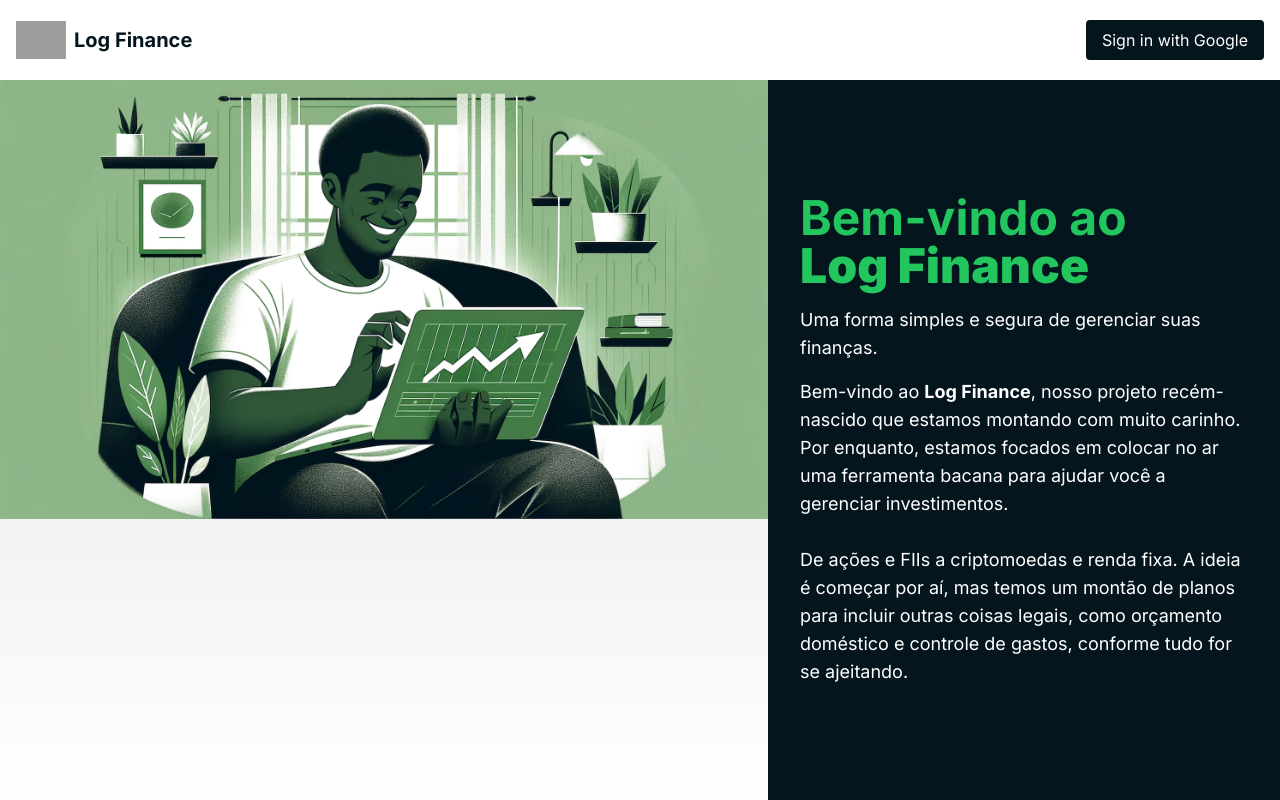
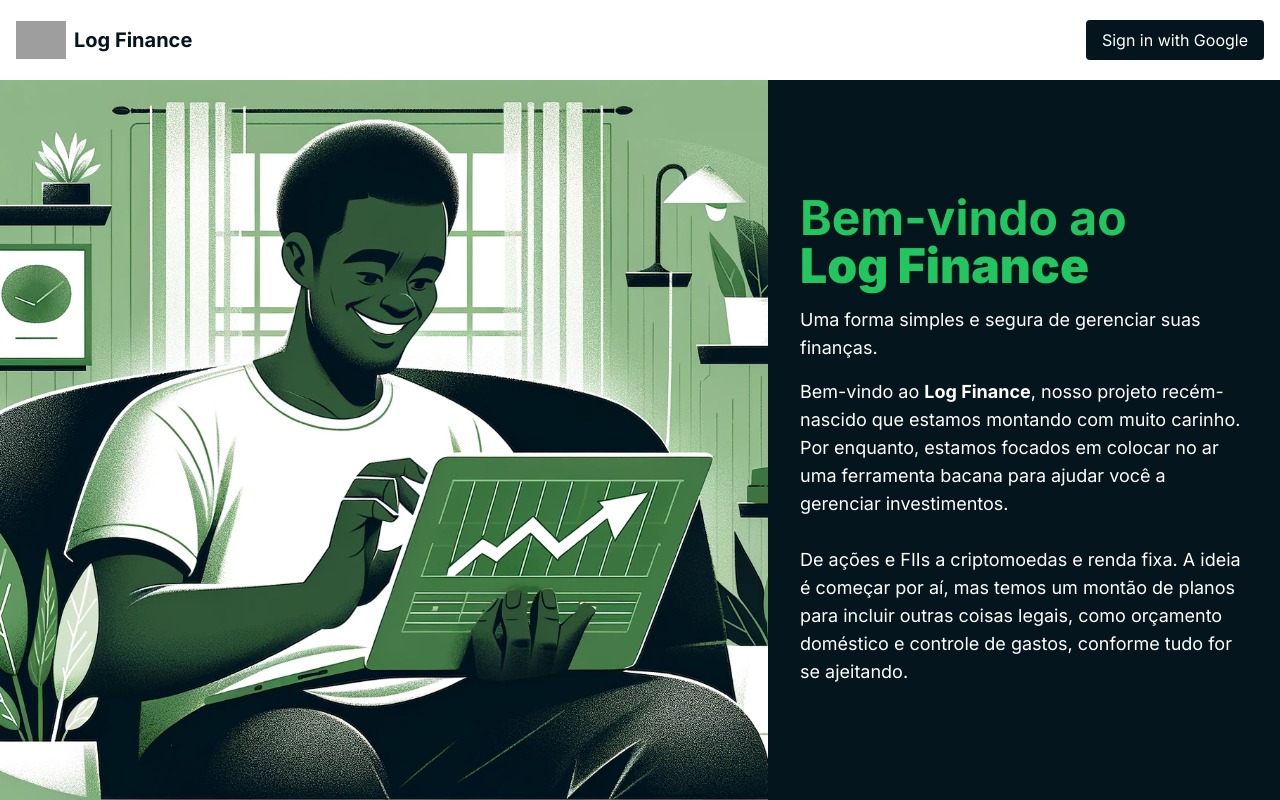
Before and after one commit to eufelipe/log-finance-nextjs, a Next.js app: page / in a window 1280 px wide. Built offline with nearby package versions, Linux system fonts and the light colour scheme; no server answers; grey boxes are pictures that could not be loaded.

Commit message:
chore: fix image fill

```diff
--- a/src/presentation/login/login-screen.tsx
+++ b/src/presentation/login/login-screen.tsx
@@ -12,8 +12,7 @@ export default function LoginScreen() {
         <div className="md:relative md:w-3/5 hidden md:block">
           <Image
             src="/hero.webp"
-            width={1792}
-            height={1024}
+            fill
             alt="Hero Background"
             quality={100}
             className="object-cover object-center absolute inset-0 z-0"
```
